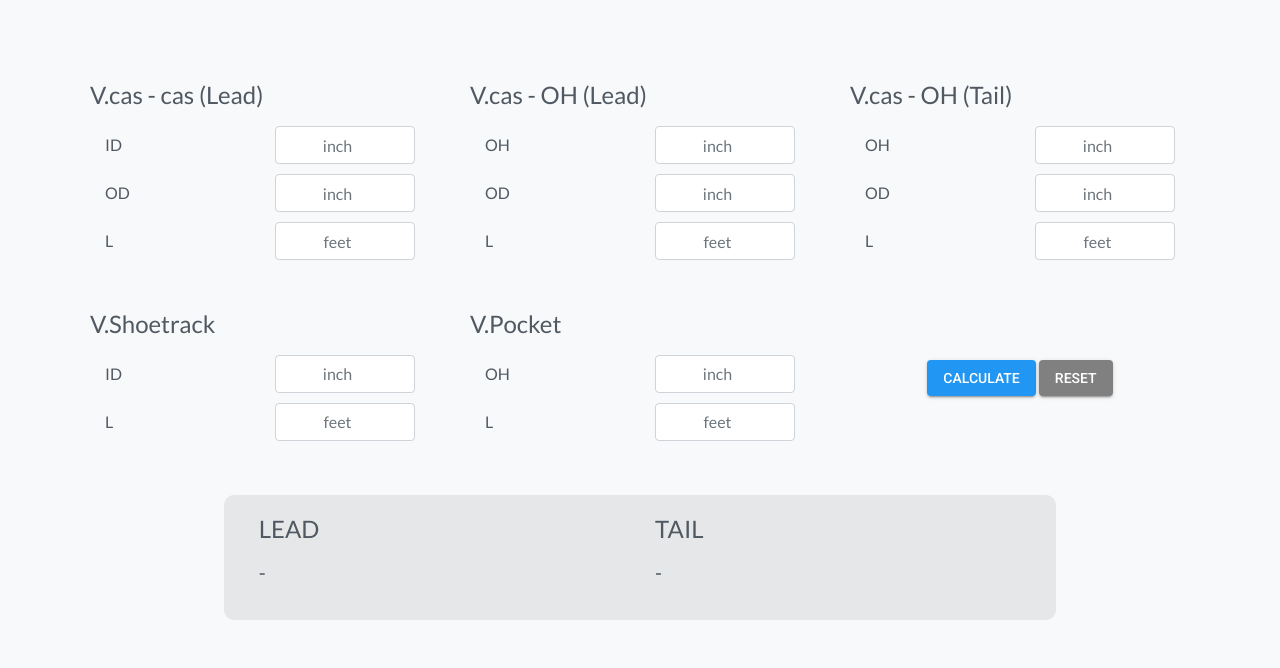
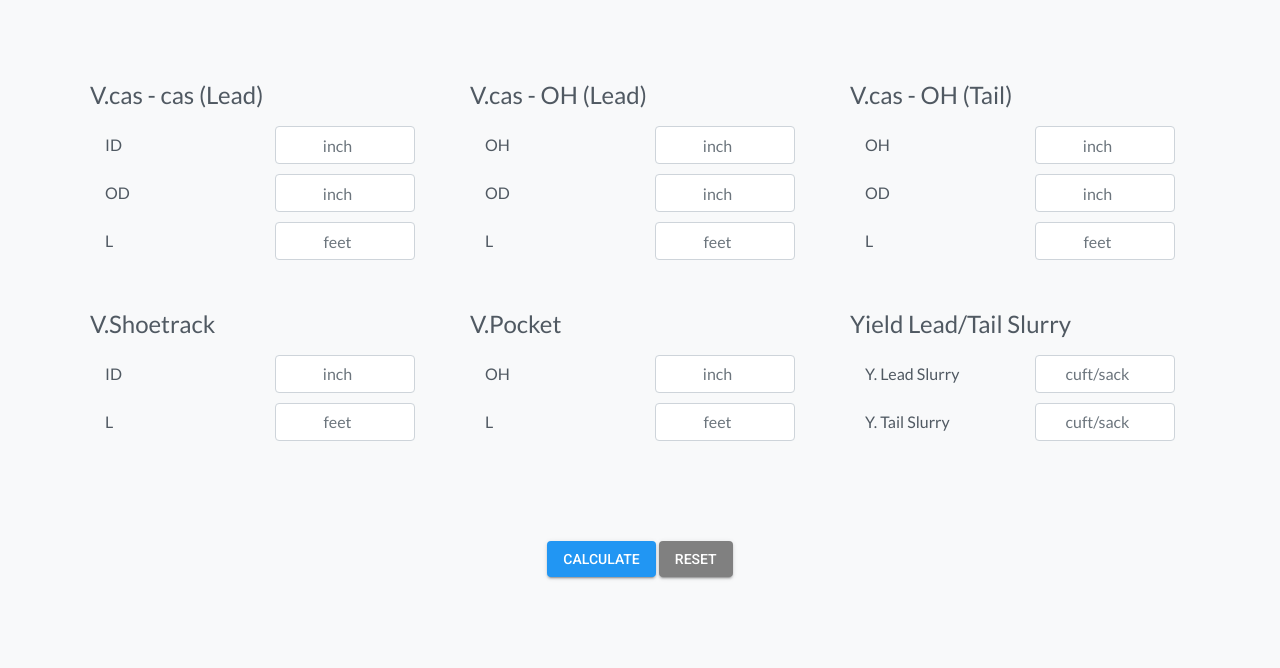
Before and after one commit to mahardi/cementing, a plain HTML site: page index.html in a window 1280 px wide. Shown: the part 127-795 px from the top of the page. Drawn offline with nearby package versions, Linux system fonts and the light colour scheme.

Commit message:
add yield lead & tail slurry variable

```diff
--- a/index.html
+++ b/index.html
@@ -143,7 +143,24 @@
 								</div>
 							</div>
 						</div>
-						<div class="col-md-4 equation container-parent">
+						<div class="col-md-4 equation">
+							<h4 class="mb-3">Yield Lead/Tail Slurry</h4>
+							<div class="row var">
+								<label for="LS6" class="col col-form-label">Y. Lead Slurry</label>
+								<div class="col">
+									<input type="number" min="1" step="0.0001" required class="form-control" id="LS6"
+										placeholder="cuft/sack">
+								</div>
+							</div>
+							<div class="row var">
+								<label for="TS6" class="col col-form-label">Y. Tail Slurry</label>
+								<div class="col">
+									<input type="number" min="1" step="0.0001" required class="form-control" id="TS6"
+										placeholder="cuft/sack">
+								</div>
+							</div>
+						</div>
+						<div class="col-md-12 equation container-parent">
 							<div class="container-child">
 								<button class="pure-material-button-contained" type="submit">Calculate</button>
 								<button class="pure-material-button-contained" type="reset"
@@ -221,6 +238,13 @@
 							var OH5 = parseFloat(document.getElementById('OH5').value);
 							var L5 = parseFloat(document.getElementById('L5').value);
 
+							//Equation 8 variable
+							var LS6 = parseFloat(document.getElementById('LS6').value);
+
+							//Equation 9 variable
+							var TS6 = parseFloat(document.getElementById('TS6').value);
+
+
 							arr.push(ID1);
 							arr.push(OD1);
 							arr.push(L1);
@@ -234,6 +258,8 @@
 							arr.push(L4);
 							arr.push(OH5);
 							arr.push(L5);
+							arr.push(LS6);
+							arr.push(TS6);
 
 							var P1 = (Math.pow(ID1, 2) - Math.pow(OD1, 2)) * k * L1;
 							var P21 = (Math.pow(OH2, 2) - Math.pow(OD2, 2)) * k * L2 * 1.5;
@@ -243,9 +269,10 @@
 							var P5 = P1 + P21;
 							var P6 = P22 + P3 + P4;
 							var P7 = P5 + P6;
-							var P8 = P5 / 2.280;
-							var P9 = P6 / 1.620;
+							var P8 = P5 / LS6;
+							var P9 = P6 / TS6;
 
+							console.log('variable: ', arr);
 							console.log('P1: ', P1);
 							console.log('P2.1: ', P21);
 							console.log('P2.2: ', P22);
```
